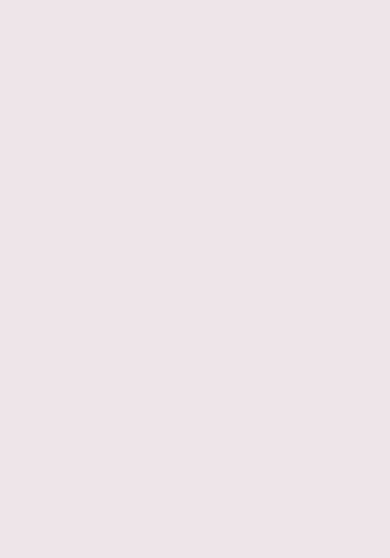
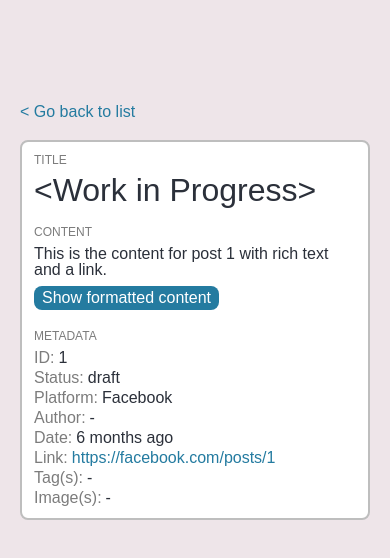
Before and after one commit to vmontala/stateful-list, a Nuxt app: page /posts/1 in a window 390 px wide. Before the commit this address had no page. Shown: the top 558 px of the page. Built offline with nearby package versions, Linux system fonts and the light colour scheme.

Commit message:
Detail view with dynamic data and responsive UI

```diff
--- /dev/null
+++ b/components/Button.vue
@@ -0,0 +1,27 @@
+<template>
+  <button
+    type="button"
+    class="button"
+    v-bind="$attrs"
+  >
+    <slot />
+  </button>
+</template>
+
+<style scoped>
+.button {
+  align-items: center;
+  background-color: var(--color-primary);
+  border-radius: var(--border-radius-sm);
+  color: var(--color-generic-white);
+  display: flex;
+  justify-content: center;
+  padding: var(--s-xs) var(--s-sm);
+  cursor: pointer;
+
+  &:hover,
+  &:focus-visible {
+    filter: brightness(125%);
+  }
+}
+</style>
--- /dev/null
+++ b/components/post/Content.client.vue
@@ -0,0 +1,65 @@
+<template>
+  <div class="post-content">
+    <!-- eslint-disable vue/no-v-html -->
+    <div v-html="content" />
+    <Button @click="toggle()">
+      Show {{ formatted ? 'plain' : 'formatted' }} content
+    </Button>
+  </div>
+</template>
+
+<script lang="ts" setup>
+const props = defineProps({
+  content: {
+    type: String,
+    required: true,
+  },
+})
+
+const formatted = ref(false)
+
+const getPlainContent = (content) => {
+  const element = document.createElement('span')
+
+  element.innerHTML = content
+
+  return element.textContent
+}
+
+const content = computed(() => formatted.value ? props.content : getPlainContent(props.content))
+
+const toggle = () => {
+  formatted.value = !formatted.value
+}
+</script>
+
+<style scoped>
+.post-content {
+  display: flex;
+  flex-direction: column;
+  gap: var(--s-sm);
+  align-items: flex-start;
+}
+</style>
+
+<style>
+.post-content {
+  p + P {
+    margin-top: var(--s-sm);
+  }
+
+  strong,
+  b {
+    font-weight: bold;
+  }
+
+  em,
+  i {
+    font-style: italic;
+  }
+
+  s {
+    text-decoration: line-through;
+  }
+}
+</style>
--- /dev/null
+++ b/components/post/Metadata.vue
@@ -0,0 +1,51 @@
+<template>
+  <dl class="post-metadata">
+    <div
+      v-for="(value, title) in metadata"
+      :key="title"
+      class="post-metadata__entry"
+    >
+      <dt class="post-metadata__title">{{ title }}:</dt>
+      <dd class="post-metadata__value" v-if="$slots[title]">
+        <slot :name="title" :value="value">
+          -
+        </slot>
+      </dd>
+      <dd class="post-metadata__value" v-else-if="value">
+        {{ value }}
+      </dd>
+      <dd v-else>-</dd>
+    </div>
+  </dl>
+</template>
+
+<script lang="ts" setup>
+defineProps({
+  metadata: {
+    type: Object,
+    required: true,
+  },
+});
+</script>
+
+<style scoped>
+.post-metadata {
+  display: flex;
+  flex-direction: column;
+  gap: var(--s-xs);
+
+  .post-metadata__entry {
+    display: flex;
+    gap: var(--s-xs);
+  }
+
+  .post-metadata__title {
+    color: var(--color-generic-gray);
+  }
+
+  .post-metadata__value {
+    display: flex;
+    flex-direction: column;
+  }
+}
+</style>
--- /dev/null
+++ b/pages/posts/[id].vue
@@ -0,0 +1,113 @@
+<template>
+  <div class="post">
+    <NuxtLink to="/">
+      &lt; Go back to list
+    </NuxtLink>
+    <Card component="section" class="post__details">
+      <div class="post__section">
+        <div class="post__label">
+          <template v-if="post.title || (!post.title && !post.headline)">
+            Title
+            <template v-if="post.headline">
+              (and headline)
+            </template>
+          </template>
+          <template v-else-if="post.headline">
+            Headline
+          </template>
+        </div>
+        <h2 class="post__title">
+          {{ post.title || post.headline || '<Work in Progress>' }}
+          <template v-if="post.title && post.headline">
+            ({{ post.headline }})
+          </template>
+        </h2>
+      </div>
+      <div class="post__section">
+        <div class="post__label">
+          Content
+        </div>
+        <ClientOnly>
+          <PostContent :content="post.content" />
+          <template #fallback>
+            Loading content...
+          </template>
+        </ClientOnly>
+      </div>
+      <div class="post__section">
+        <div class="post__label">
+          Metadata
+        </div>
+        <PostMetadata :metadata="metadata">
+          <template #Date="{ value }">
+            <span :title="value.label.initial" v-if="value">
+              {{ value.label.relative }}
+            </span>
+          </template>
+          <template #Link="{ value }">
+            <a
+              :href="value"
+              target="_blank"
+              v-if="value"
+            >
+              {{ value }}
+            </a>
+          </template>
+        </PostMetadata>
+      </div>
+    </Card>
+  </div>
+</template>
+
+<script lang="ts" setup>
+import usePostsStore from '~/stores/posts'
+
+const postsStore = usePostsStore()
+const route = useRoute()
+
+const post = ref(postsStore.getById(parseInt(route.params.id, 10)))
+
+const metadata = computed(() => ({
+  ID: post.value.id,
+  Status: post.value.status,
+  Platform: post.value.platform,
+  Author: post.value.author,
+  Date: post.value.date,
+  Link: post.value.link,
+  'Tag(s)': post.value.tags,
+  'Image(s)': post.value.images.length ? `${post.value.images.length} attachments` : undefined,
+}))
+
+definePageMeta({
+  title: 'Post details'
+})
+</script>
+
+<style scoped>
+.post {
+  display: flex;
+  flex-direction: column;
+  gap: var(--s-lg);
+
+  .post__details {
+    flex-direction: column;
+    gap: var(--s-lg);
+  }
+
+  .post__section {
+    display: flex;
+    flex-direction: column;
+    gap: var(--s-sm);
+  }
+
+  .post__label {
+    text-transform: uppercase;
+    font-size: var(--f-sm);
+    color: var(--color-generic-gray);
+  }
+
+  .post__title {
+    font-size: var(--f-lg);
+  }
+}
+</style>
--- a/stores/posts.ts
+++ b/stores/posts.ts
@@ -1,14 +1,19 @@
 import data from '~/assets/social-posts-large.json'
 
 import date from '~/utils/date'
+import array from '~/utils/array'
 
 const formatPost = (post) => ({
   id: post.id,
   status: post.status,
   title: post.title,
   headline: post.headline,
+  content: post.content,
   platform: post.platform,
   author: post.meta.author,
+  link: post.link,
+  tags: array.conjunction(post.meta.tags || []),
+  images: post.meta.images,
   date: !post.published_date || (post.published_date === 'Invalid Date') ? null : {
     label: {
       relative: date.getRelative(post.published_date),
@@ -35,8 +40,11 @@
     })
   }
 
+  const getById = (id) => list.value.find((post) => post.id === id)
+
   return {
     list,
     fetch,
+    getById,
   }
 })
--- /dev/null
+++ b/utils/array/conjunction.ts
@@ -0,0 +1,9 @@
+const formatter = new Intl.ListFormat('en', {
+  style: 'long',
+  type: 'conjunction',
+})
+
+// Formats a list of strings to a user-friendly string (`['a', 'b', 'c']` -> `a, b, and c`)
+const conjunction = (list) => formatter.format(list)
+
+export default conjunction
--- /dev/null
+++ b/utils/array/index.ts
@@ -0,0 +1,5 @@
+import conjunction from './conjunction'
+
+export default {
+  conjunction,
+}
```
